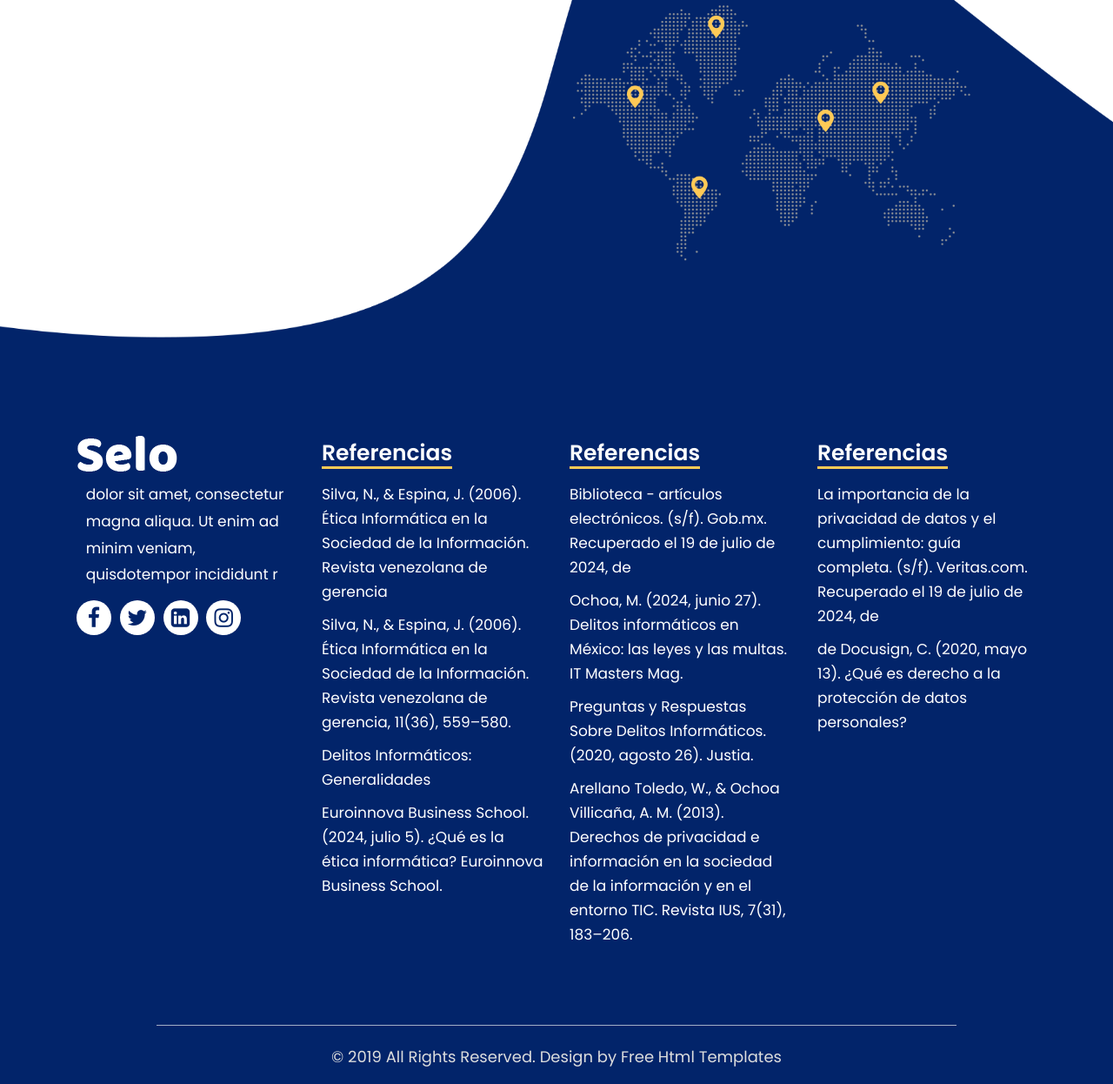
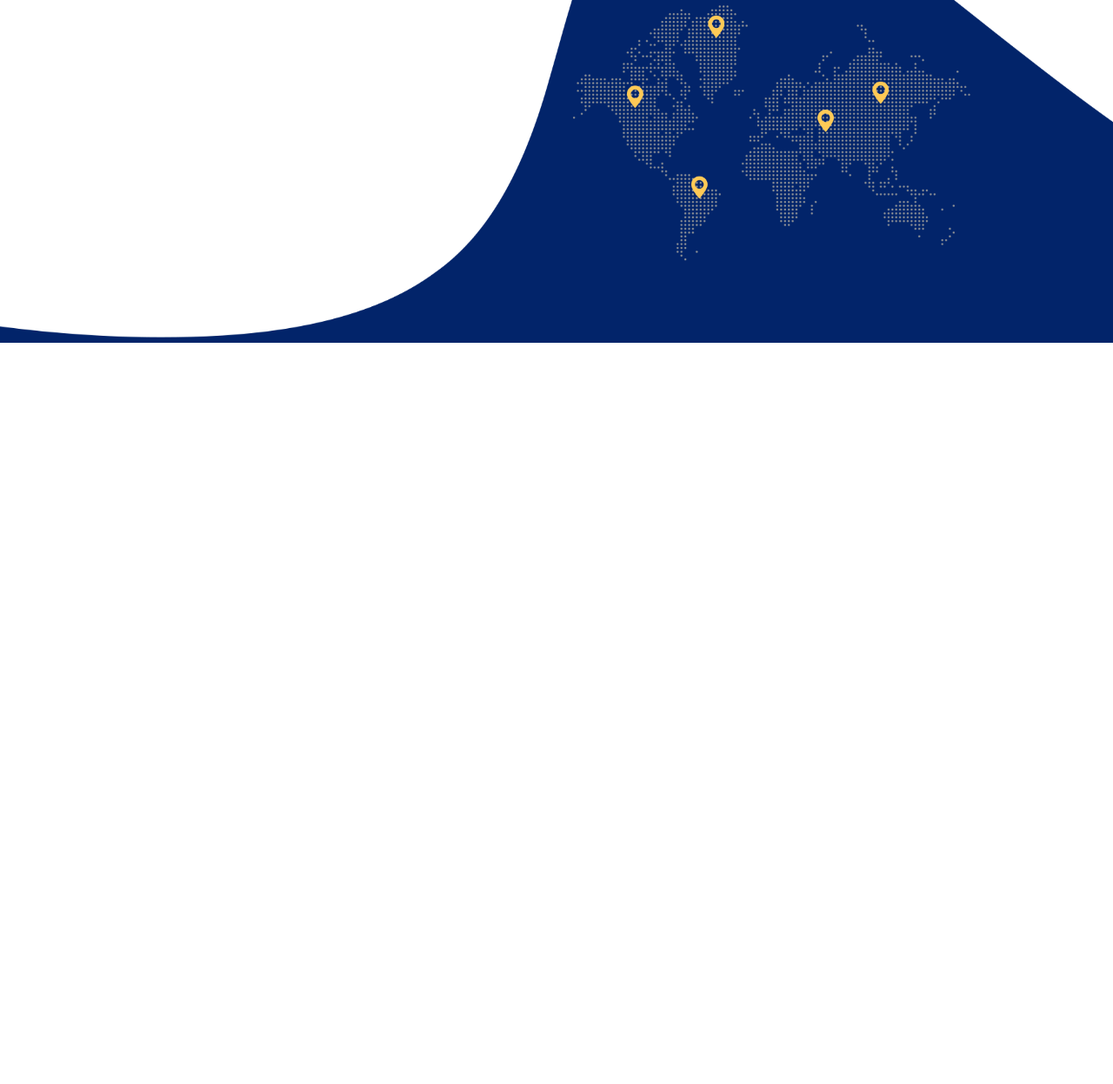
Before and after one commit to kevinHernandezGuzman/job, a plain HTML site: page contact.html in a window 1280 px wide. Shown: the part 523-1769 px from the top of the page at 87% size. After the commit the page ends 917 px from the top, so only its background shows below. Drawn offline with nearby package versions, Linux system fonts and the light colour scheme; a web font is replaced by a local one.

Commit message:
Update contact.html

```diff
--- a/contact.html
+++ b/contact.html
@@ -121,69 +121,7 @@
          </div>
       </div>
       <!-- end contact -->
-      <!--  footer -->
-      <footer>
-         <div class="footer">
-            <div class="container">
-               <div class="row">
-                  <div class="col-xl-3 col-lg-3 col-md-6 col-sm-6">
-                     <img class="logo1" src="images/logo1.png" alt="#"/>
-                     <ul class="about_us">
-                        <li>dolor sit amet, consectetur<br> magna aliqua. Ut enim ad <br>minim veniam, <br> quisdotempor incididunt r</li>
-                     </ul>
-                     <ul class="social_icon">
-                        <li><a href="#"><i class="fa fa-facebook" aria-hidden="true"></i></a></li>
-                        <li><a href="#"><i class="fa fa-twitter" aria-hidden="true"></i></a></li>
-                        <li><a href="#"><i class="fa fa-linkedin-square" aria-hidden="true"></i></a></li>
-                        <li><a href="#"><i class="fa fa-instagram" aria-hidden="true"></i></a></li>
-                     </ul>
-                  </div>
-                  <div class="col-xl-3 col-lg-3 col-md-6 col-sm-6">
-                     <h3>Referencias</h3>
-                     <ul class="link_menu">
-                        <li><a href="https://ve.scielo.org/scielo.php?script=sci_arttext&pid=S1315-99842006000400004">Silva, N., & Espina, J. (2006). Ética Informática en la Sociedad de la Información. Revista venezolana de gerencia</a></li>
-                        <li><a href="https://ve.scielo.org/scielo.php?script=sci_arttext&pid=S1315-99842006000400004">Silva, N., & Espina, J. (2006). Ética Informática en la Sociedad de la Información. Revista venezolana de gerencia, 11(36), 559–580.</a></li>
-                        <li><a href="http://biblioteca.udgvirtual.udg.mx/jspui/bitstream/123456789/599/1/Delitos%20Informáticos.%20generalidades.pdf
-                           ">Delitos Informáticos: Generalidades </a></li>
-                        <li><a href="https://www.euroinnova.com/blog/que-es-la-etica-informatica">Euroinnova Business School. (2024, julio 5). ¿Qué es la ética informática? Euroinnova Business School. </a></li>
 
-                     </ul>
-                  </div>
-                  <div class="col-xl-3 col-lg-3 col-md-6 col-sm-6">
-                     <h3>Referencias</h3>
-                     <ul class="link_menu">
-                        <li><a href="https://www.poderjudicialmichoacan.gob.mx/tribunalm/biblioteca/almadelia/Cap3.htm
-                           ">Biblioteca - artículos electrónicos. (s/f). Gob.mx. Recuperado el 19 de julio de 2024, de</a></li>
-                        <li><a href="https://www.itmastersmag.com/ciberseguridad/delitos-informaticos-en-mexico-que-dice-la-ley/
-                        ">Ochoa, M. (2024, junio 27). Delitos informáticos en México: las leyes y las multas. IT Masters Mag.</a></li>
-                        <li><a href="https://mexico.justia.com/derecho-penal/delitos-informaticos/preguntas-y-respuestas-sobre-delitos-informaticos/">Preguntas y Respuestas Sobre Delitos Informáticos. (2020, agosto 26). Justia.</a></li>
-                        <li><a href="https://www.scielo.org.mx/scielo.php?script=sci_arttext&pid=S1870-21472013000100010">Arellano Toledo, W., & Ochoa Villicaña, A. M. (2013). Derechos de privacidad e información en la sociedad de la información y en el entorno TIC. Revista IUS, 7(31), 183–206.</a></li>
-
-                     </ul>
-                  </div>
-                  <div class="col-xl-3 col-lg-3 col-md-6 col-sm-6">
-                     <h3>Referencias</h3>
-                     <ul class="link_menu">
-                        <li><a href="https://www.veritas.com/es/mx/information-center/data-privacy">La importancia de la privacidad de datos y el cumplimiento: guía completa. (s/f). Veritas.com. Recuperado el 19 de julio de 2024, de</a></li>
-                        <li><a href="Docusign. https://www.docusign.com/es-mx/blog/proteccion-de-datos">de Docusign, C. (2020, mayo 13). ¿Qué es derecho a la protección de datos personales?</a></li>
-
-                     </ul>
-                  </div>
-
-               </div>
-            </div>
-            <div class="copyright">
-               <div class="container">
-                  <div class="row">
-                     <div class="col-md-10 offset-md-1">
-                        <p>© 2019 All Rights Reserved. Design by <a href="https://html.design/"> Free Html Templates</a></p>
-                     </div>
-                  </div>
-               </div>
-            </div>
-         </div>
-      </footer>
-      <!-- end footer -->
       <!-- Javascript files-->
       <script src="js/jquery.min.js"></script>
       <script src="js/popper.min.js"></script>
```
